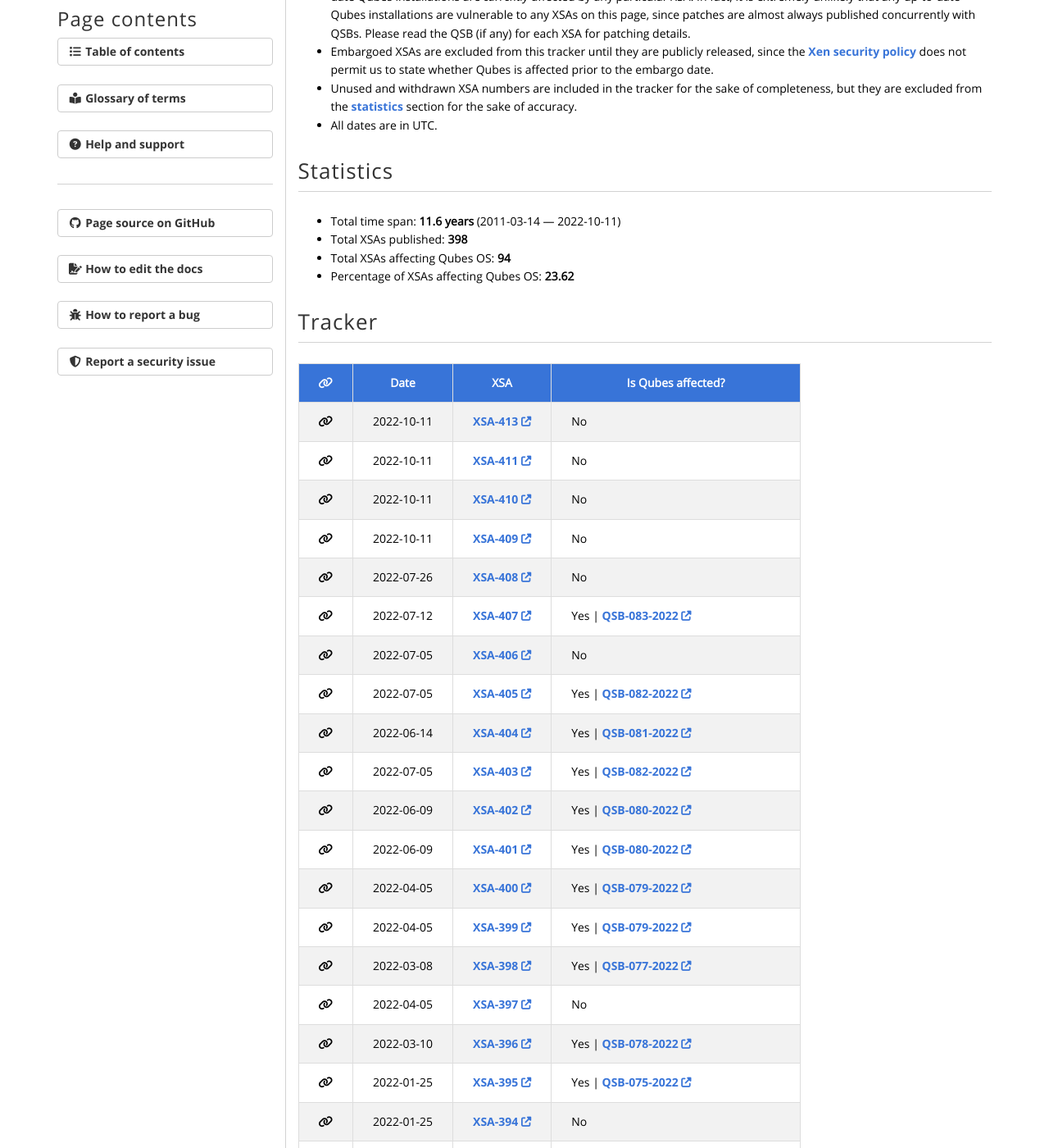
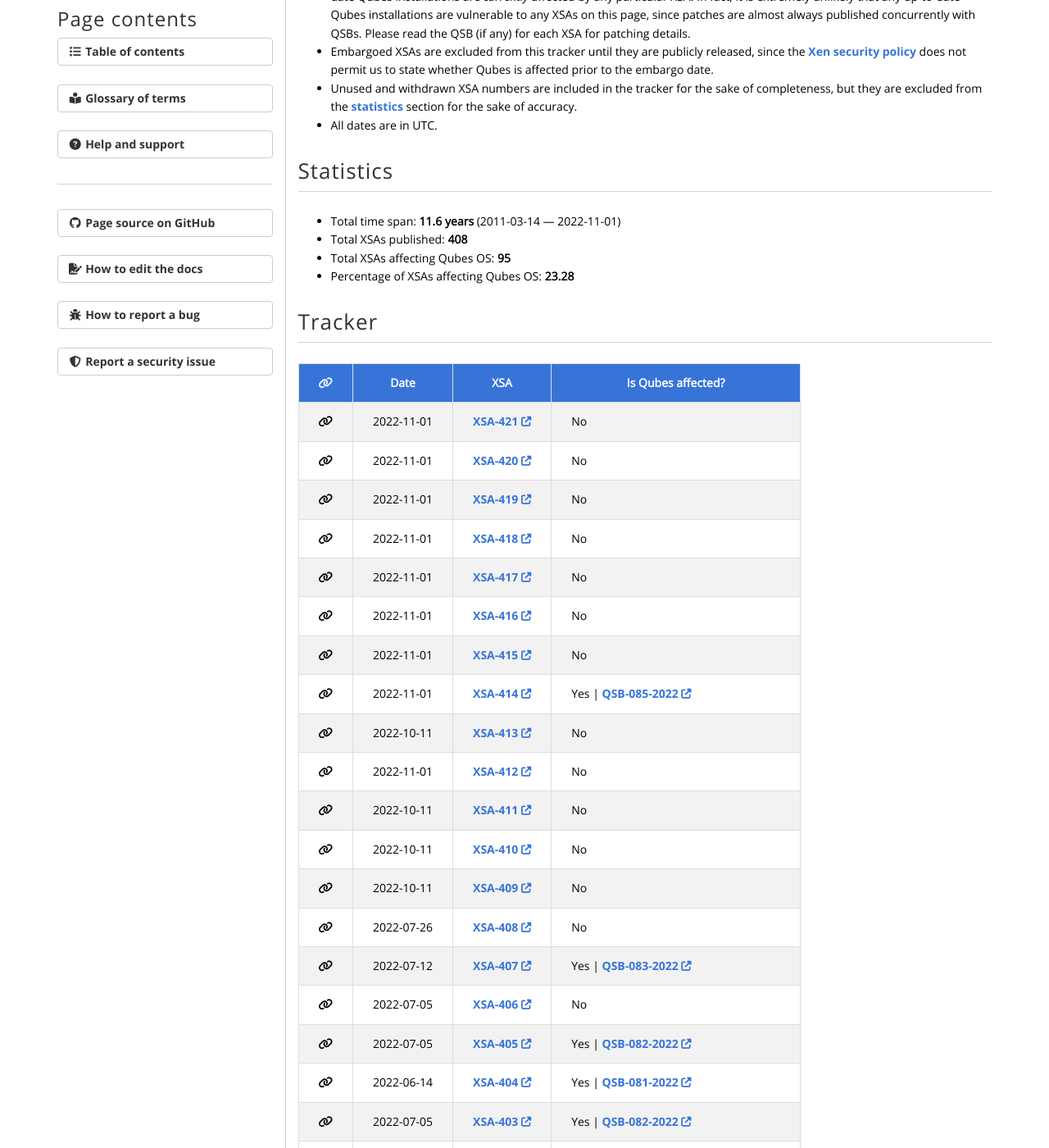
Before and after one commit to QubesOS/qubesos.github.io, a Jekyll site: the page built from pages/xsa.md, in a window 1280 px wide and 1400 px high, scrolled down 545 px. Shown: the whole window at 82% size. Built offline with Jekyll 4.4.1, drawn with Linux system fonts in a browser that asks for light colours; some web fonts are replaced.

Commit message:
Add XSAs released on 2022-11-01

```diff
--- a/_data/sec-xsa.yml
+++ b/_data/sec-xsa.yml
@@ -1359,6 +1359,10 @@
   affected: yes
   qsb: 063-2020
 
+- xsa: 326
+  date: 2022-11-01
+  affected: no
+
 - xsa: 327
   date: 2020-07-07
   affected: no
@@ -1722,6 +1726,43 @@
   date: 2022-10-11
   affected: no
 
+- xsa: 412
+  date: 2022-11-01
+  affected: no
+
 - xsa: 413
   date: 2022-10-11
   affected: no
+
+- xsa: 414
+  date: 2022-11-01
+  affected: yes
+  qsb: 085-2022
+
+- xsa: 415
+  date: 2022-11-01
+  affected: no
+
+- xsa: 416
+  date: 2022-11-01
+  affected: no
+
+- xsa: 417
+  date: 2022-11-01
+  affected: no
+
+- xsa: 418
+  date: 2022-11-01
+  affected: no
+
+- xsa: 419
+  date: 2022-11-01
+  affected: no
+
+- xsa: 420
+  date: 2022-11-01
+  affected: no
+
+- xsa: 421
+  date: 2022-11-01
+  affected: no
```
